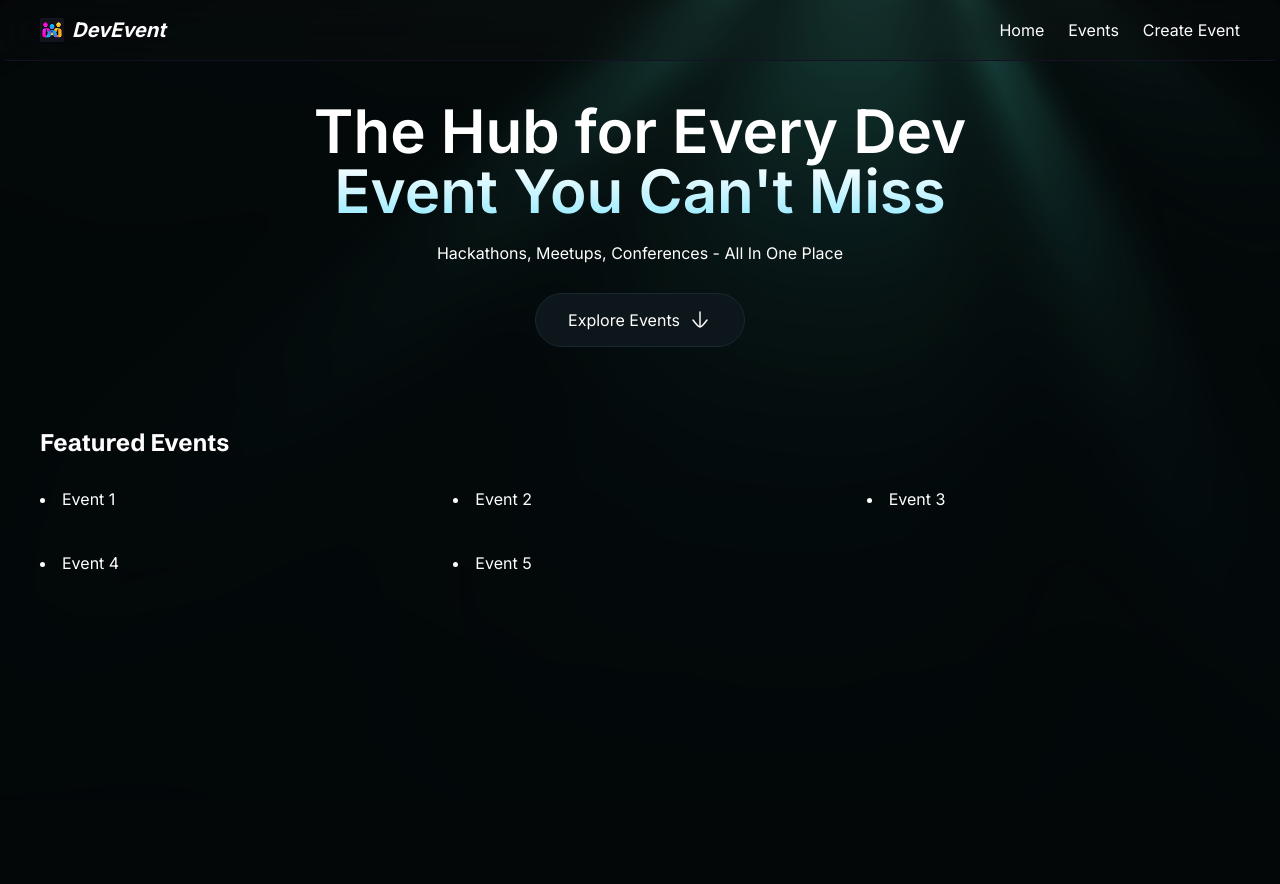
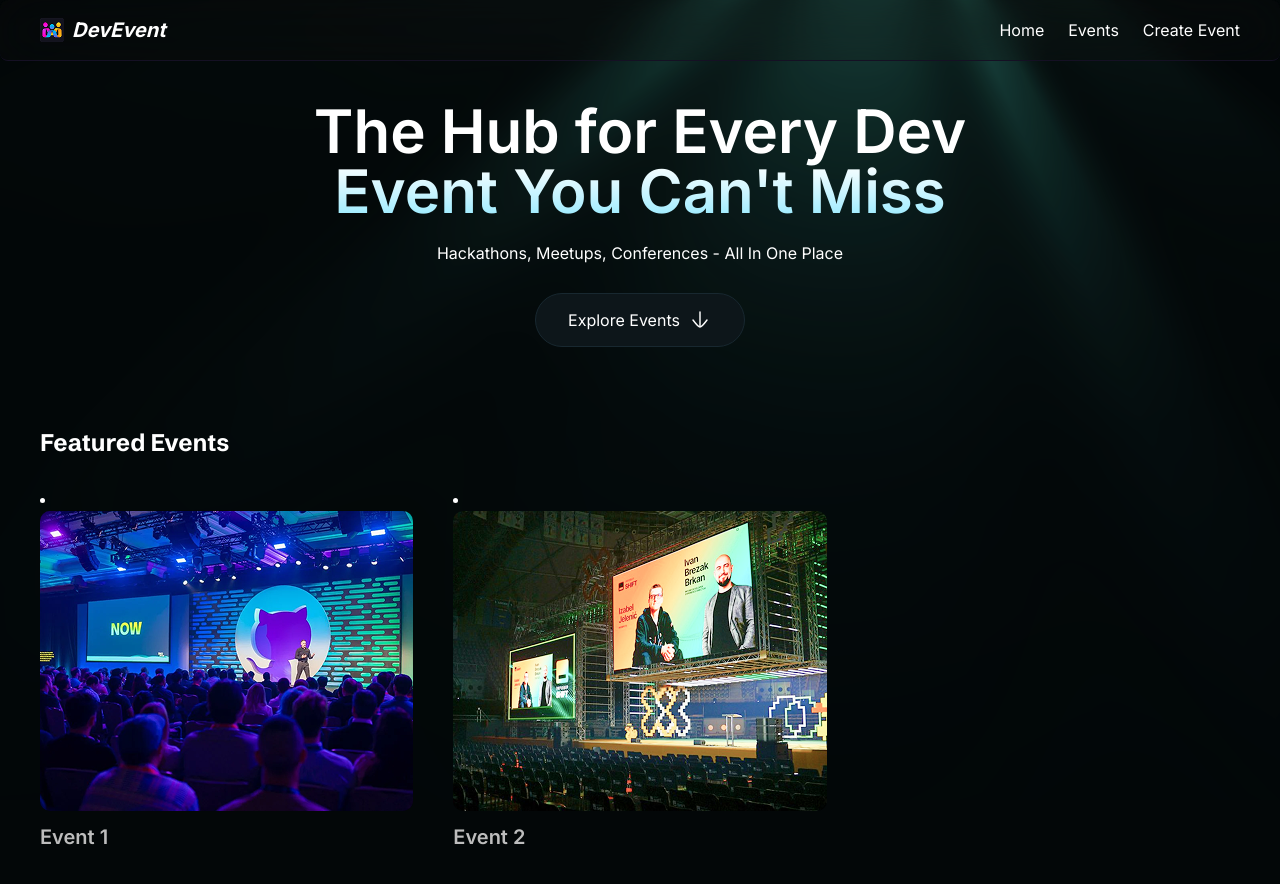
Before and after one commit to aravindanirudh/javascript-mastery-nextjs-16-course-project, a Next.js app: page / in a window 1280 px wide. Shown: the top 884 px of the page. Before the commit the page ends 800 px from the top, so only its background shows below. Built offline with nearby package versions, Linux system fonts and the light colour scheme; a web font is replaced by a local one.

Commit message:
01:32:00

```diff
--- a/app/page.tsx
+++ b/app/page.tsx
@@ -1,4 +1,10 @@
+import EventCard from "@/components/EventCard"
 import ExploreBtn from "@/components/ExploreBtn"
+
+const events = [
+  { image: "/images/event1.png", title: "Event 1" },
+  { image: "/images/event2.png", title: "Event 2" },
+]
 
 const Page = () => {
   return (
@@ -11,8 +17,10 @@
         <div className="mt-20 space-y-7">
           <h3>Featured Events</h3>
           <ul className="events">
-            {[1, 2, 3, 4, 5].map((event) => (
-              <li key={event}>Event {event}</li>
+            {events.map((event) => (
+              <li key={event.title}>
+                <EventCard { ...event }/>
+              </li>
             ))}
           </ul>
         </div>
--- /dev/null
+++ b/components/EventCard.tsx
@@ -0,0 +1,18 @@
+import Image from "next/image";
+import Link from "next/link";
+
+interface Props {
+    title: string; // Event title
+    image: string; // Image URL or path
+}
+
+const EventCard = ({title, image}: Props) => {
+  return (
+    <Link href={`/events/${title}`} id="event-card" className="event-card">
+        <Image src={image} alt={title} width={410} height={300} className="poster"/>
+        <p className="title">{title}</p>
+    </Link>
+  )
+}
+
+export default EventCard
```
